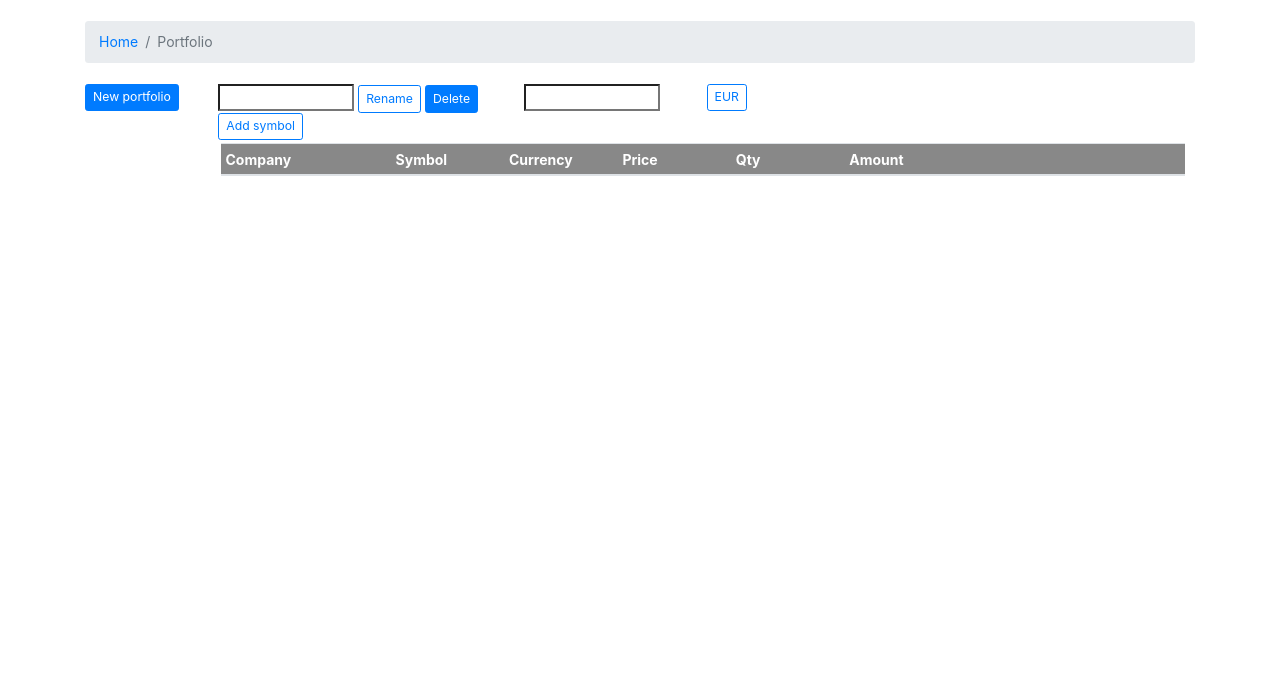
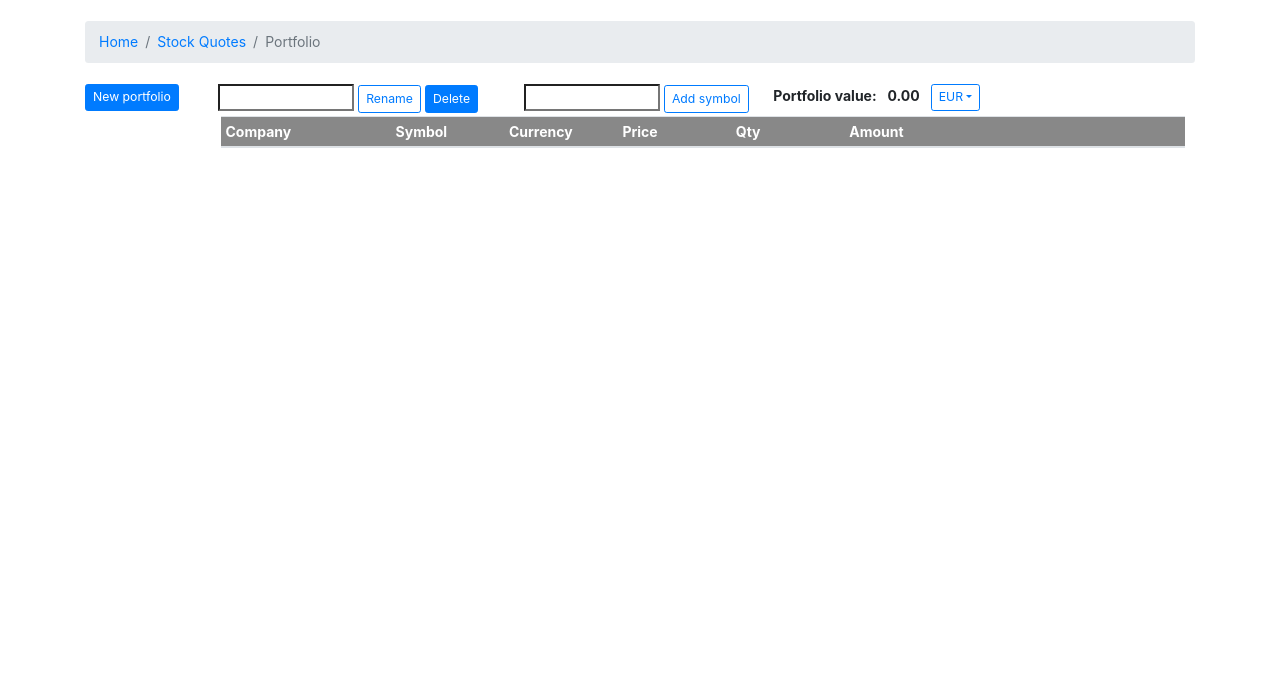
Before and after one commit to bvermeulen/Django, a Django app: page /finance/portfolio/ in a window 1280 px wide. Shown: the part 68-767 px from the top of the page. Run offline with Django 3.2, Linux system fonts and the light colour scheme; the visitor is signed in with stand-in values (Sample User, id 1); data that the repository does not hold is empty; parts of the project's set-up code (start-up, migrations or seed data) failed here and were passed over; some libraries are stand-ins or nearby versions; some web fonts are replaced.

Commit message:
portfolio view - add stocks value - 12 sept

```diff
--- a/stock/module_stock.py
+++ b/stock/module_stock.py
@@ -378,8 +378,7 @@ class WorldTradingData:
             base_value = d(stock['quantity']) * d(stock['price'])
             exchange_rate = Currency.objects.get(
                 currency=stock['currency']).usd_exchange_rate
-            usd_value = d(base_value) * d(exchange_rate)
-            print(usd_value)
+            usd_value = d(base_value) / d(exchange_rate)
             total_value += usd_value
 
         if currency == 'USD':
--- a/stock/templates/finance/stock_portfolio.html
+++ b/stock/templates/finance/stock_portfolio.html
@@ -12,6 +12,7 @@
 {% block breadcrumb %}
 <ol class="breadcrumb my-4">
   <li class="breadcrumb-item"><a href="{% url 'home' %}">Home</a></li>
+  <li class="breadcrumb-item"><a href="{% url 'stock_quotes' %}">Stock Quotes</a></li>
   <li class="breadcrumb-item active">Portfolio</li>
 </ol>
 {% endblock %}
@@ -26,7 +27,7 @@
         onclick="return AskNewName()">New portfolio</button>
       </div>
 
-      <div style="width:44%">
+      <div style="width:50%">
         {{ form.portfolio_name }}
         <button class="btn btn-outline-primary btn-sm" name="btn1_pressed"
           value="rename_portfolio">Rename</button>
@@ -38,9 +39,11 @@
             value="add_new_symbol">Add symbol</button>
       </div>
 
-      <div style="width:44%">
+      <div style="width:38%">
+        <strong class="mr-2">Portfolio value:</strong>
+        <strong class="mr-2">{{ stocks_value }}</strong>
         <div class="dropdown">
-          <button class="btn btn-outline-primary btn-sm">{{ form.currencies.value }}</button>
+          <button type="button" class="btn dropdown-toggle btn-outline-primary btn-sm">{{ form.currencies.value }}</button>
           <div class="dropdown-content">
             {% for currency in form.currencies %}
                 {% if not currency.data.selected %}
@@ -56,7 +59,7 @@
       </div>
     </div>
 
-    <div class="flex-container" style="min-height:70vh">
+    <div class="flex-container" style="height:70vh">
       <div class="scroll mt-5 mr-1" style="width:12%; height:40vh">
 
         {% for portfolio in form.portfolios %}
@@ -75,7 +78,7 @@
         {% endfor %}
       </div>
 
-      <div style="width:88%; min-height:100%">
+      <div style="width:88%; height:100%">
         <table class="table table-fixed table-striped mb-2 mt-1 table-sm">
           <thead class="col-sm-8 custom-thead-grey">
             <tr>
--- a/stock/views/portfolio_view.py
+++ b/stock/views/portfolio_view.py
@@ -1,3 +1,5 @@
+import json
+from decimal import Decimal
 from django.core.serializers.json import DjangoJSONEncoder
 from django.contrib.auth.models import User
 from django.contrib.auth.decorators import login_required
@@ -5,12 +7,10 @@ from django.shortcuts import render, redirect, reverse
 from django.views.generic import View
 from django.utils.decorators import method_decorator
 from django.db.utils import IntegrityError
+from howdimain.utils.plogger import Logger
 from stock.forms import PortfolioForm
 from stock.models import Currency, Exchange, Stock, Portfolio, StockSelection
 from stock.module_stock import WorldTradingData
-from howdimain.utils.plogger import Logger
-import json
-from decimal import Decimal
 
 logger = Logger.getlogger()
 d = Decimal
@@ -26,31 +26,38 @@ class PortfolioView(View):
 
     def get(self, request):
         currency = request.session.get('currency', 'EUR')
+        request.session['selected_portfolio'] = None
 
         form = self.form_class(
             user=request.user,
-            initial={'symbol': '',
+            initial={'symbol': None,
+                     'portfolios': None,
                      'currencies': currency})
 
-        context = {'form': form, }
+        stocks_value = d(0)
+        context = {'form': form,
+                   'stocks': [],
+                   'stocks_value': f'{stocks_value:,.2f}',
+                  }
+
         return render(request, self.template_name, context)
 
     def post(self, request):
         self.request = request
         self.user = self.request.user
-        self.currency = request.session.get('currency', 'EUR')
+        currency = request.session.get('currency', 'EUR')
 
         form = self.form_class(self.request.POST, user=self.user)
         if form.is_valid():
             form_data = form.cleaned_data
+            currency = form_data.get('currencies')
             self.selected_portfolio = form_data.get('portfolios')
             self.portfolio_name = form_data.get('portfolio_name')
             self.new_portfolio = form_data.get('new_portfolio')
             self.symbol = form_data.get('symbol')
-            self.currency = form_data.get('currencies')
             self.btn1_pressed = form_data.get('btn1_pressed')
             self.btn2_pressed = form_data.get('btn2_pressed')
-            self.previous_selected = request.session.get('selected portfolio')
+            self.previous_selected = request.session.get('selected_portfolio')
 
             try:
                 self.portfolio = Portfolio.objects.get(
@@ -76,28 +83,32 @@ class PortfolioView(View):
                     self.change_quantity_or_delete_symbol()
 
             self.get_stock_info(self.get_stock)
+            stocks_value = self.wtd.calculate_stocks_value(self.stocks, currency)
             request.session['stock_info'] = json.dumps(self.stocks, cls=DjangoJSONEncoder)
-            request.session['selected portfolio'] = self.selected_portfolio
-            request.session['currency'] = self.currency
+            request.session['selected_portfolio'] = self.selected_portfolio
+            request.session['currency'] = currency
 
             form = self.form_class(
                 user=self.user,
                 initial={'portfolio_name': self.selected_portfolio,
                          'portfolios': self.selected_portfolio,
                          'symbol': self.symbol,
-                         'currencies': self.currency})
+                         'currencies': currency})
 
         else:
             form = self.form_class(
                 user=self.user,
                 initial={'portfolio_name': '',
                          'symbol': '',
-                         'currencies': 'EUR'})
+                         'currencies': currency})
 
+            stocks_value = d(0)
             self.stocks = []
 
         context = {'form': form,
-                   'stocks': self.stocks}
+                   'stocks': self.stocks,
+                   'stocks_value': f'{stocks_value:,.2f}'}
+
         return render(self.request, self.template_name, context)
 
     def create_new_portfolio(self):
--- a/stock/views/quote_view.py
+++ b/stock/views/quote_view.py
@@ -34,6 +34,7 @@ class QuoteView(View):
     default_user = User.objects.get(username='default_user')
 
     def get(self, request):
+        user = request.user
         quote_string = request.session.get('quote_string', '')
         markets = request.session.get('markets', self.markets)
         form = self.form_class(initial={'quote_string': quote_string,
@@ -41,6 +42,11 @@ class QuoteView(View):
 
         portfolios = [item.portfolio_name for item in Portfolio.objects.filter(
             user=self.default_user)]
+
+        if user.is_authenticated:
+            portfolios += [item.portfolio_name for item in Portfolio.objects.filter(
+                user=user)]
+
         context = {'stock_info': [],
                    'form': form,
                    'portfolios': sorted(portfolios),
@@ -49,6 +55,7 @@ class QuoteView(View):
         return render(request, self.template_name, context)
 
     def post(self, request):
+        user = request.user
         quote_string = request.session.get('quote_string', '')
         markets = request.session.get('markets', self.markets)
 
@@ -58,22 +65,41 @@ class QuoteView(View):
             selected_portfolio = form.cleaned_data.get('selected_portfolio')
             markets = form.cleaned_data.get('markets')
 
-            try:
-                symbols = []
-                default_portfolio = Portfolio.objects.filter(
-                    user=self.default_user, portfolio_name=selected_portfolio)
-                for stock in default_portfolio.first().stocks.all():
-                    symbols.append(stock.stock.symbol)
-                stock_info = self.wtd.get_stock_trade_info(symbols[0:20])
-                stock_info += self.wtd.get_stock_trade_info(symbols[20:40])
+            symbols = []
+            stock_info = []
+            if selected_portfolio:
+                try:
+                    # try if user has selected a portfolio
+                    portfolio = Portfolio.objects.filter(
+                        user=user, portfolio_name=selected_portfolio)
 
-            except AttributeError:
+                    for stock in portfolio.first().stocks.all():
+                        symbols.append(stock.stock.symbol)
+
+                    stock_info = self.wtd.get_stock_trade_info(symbols[0:20])
+                    stock_info += self.wtd.get_stock_trade_info(symbols[20:40])
+
+                except (TypeError, AttributeError):
+                    # try if it is a default portfolio
+                    try:
+                        portfolio = Portfolio.objects.filter(
+                            user=self.default_user, portfolio_name=selected_portfolio)
+
+                        for stock in portfolio.first().stocks.all():
+                            symbols.append(stock.stock.symbol)
+
+                        stock_info = self.wtd.get_stock_trade_info(symbols[0:20])
+                        stock_info += self.wtd.get_stock_trade_info(symbols[20:40])
+
+                    except AttributeError:
+                        pass
+
+            else:
                 symbols = self.wtd.parse_stock_name(quote_string, markets=markets)
                 stock_info = self.wtd.get_stock_trade_info(symbols[0:20])
 
             request.session['quote_string'] = quote_string
             request.session['markets'] = markets
-
             logger.info(f'user {request.user} looking up: {quote_string}')
 
         else:
@@ -81,6 +107,11 @@ class QuoteView(View):
 
         portfolios = [item.portfolio_name for item in Portfolio.objects.filter(
             user=self.default_user)]
+
+        if user.is_authenticated:
+            portfolios += [item.portfolio_name for item in Portfolio.objects.filter(
+                user=user)]
+
         context = {'stock_info': stock_info,
                    'form': form,
                    'portfolios': sorted(portfolios),
```
Also changed, not shown: stock/templates/finance/stock_quotes.html (+11 -1 lines).
